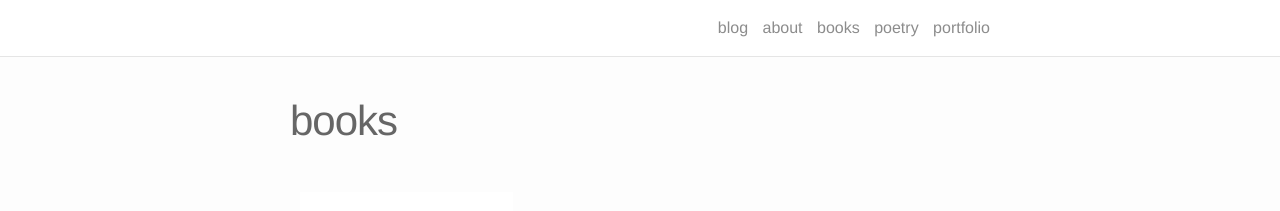
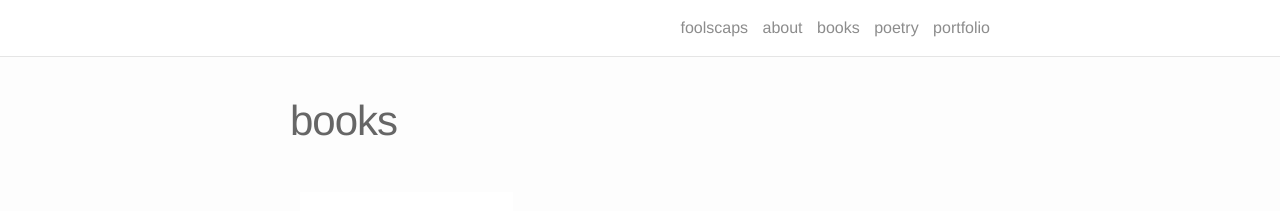
Before and after one commit to foolscaps/foolscaps.github.io, a Jekyll site: the page built from books.md, in a window 1280 px wide. Shown: the top 211 px of the page. Built offline with Jekyll 4.4.1, drawn with Linux system fonts in a browser that asks for light colours; nearby versions of some CDN libraries.

Commit message:
Update header.html

```diff
--- a/_includes/header.html
+++ b/_includes/header.html
@@ -6,7 +6,7 @@
 
       <div class="trigger">
         <!-- {{ site.title }} instead of blog -->
-        <a class="page-link" href="{{ site.baseurl }}/">blog</a>
+        <a class="page-link" href="{{ site.baseurl }}/">{{ site.title }}</a>
 
         {% for page in site.pages %}
           {% if page.title %}
```
